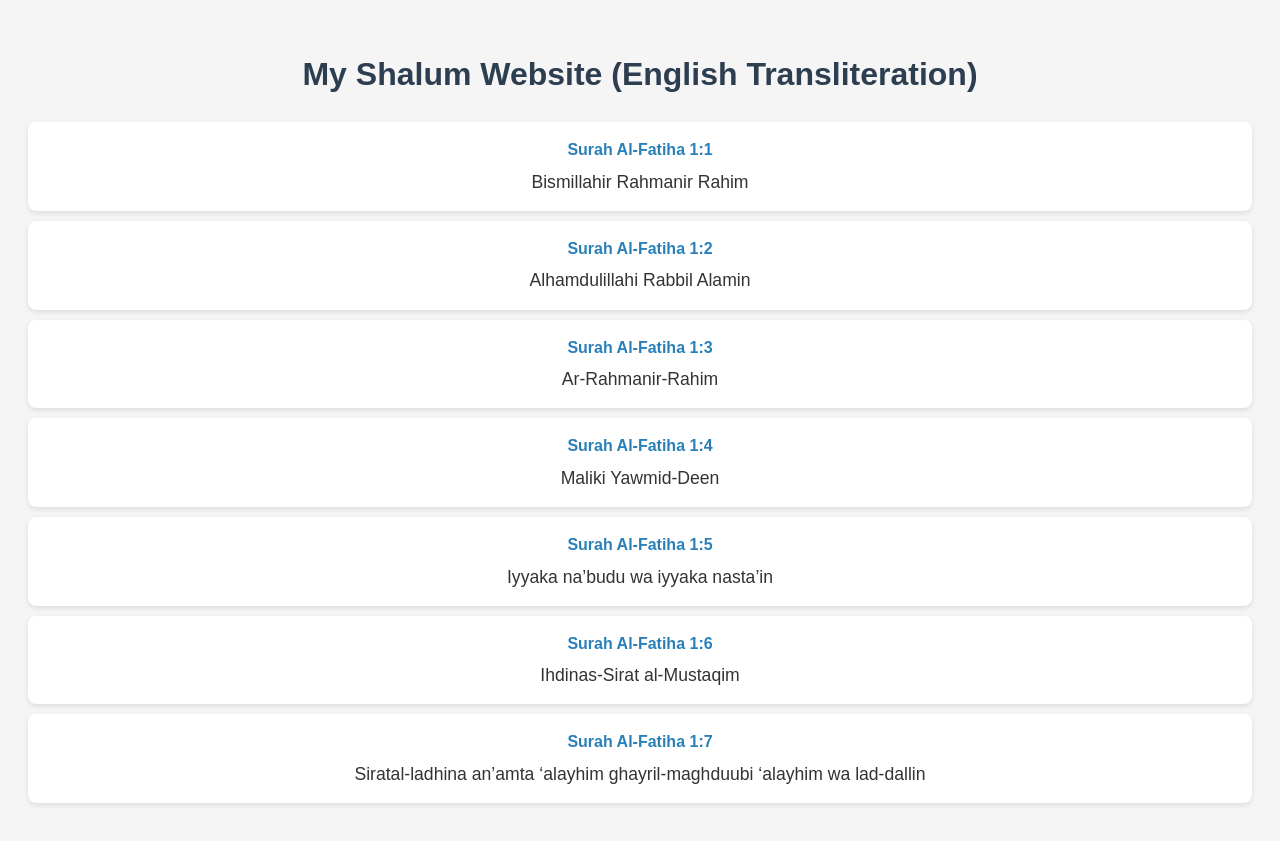
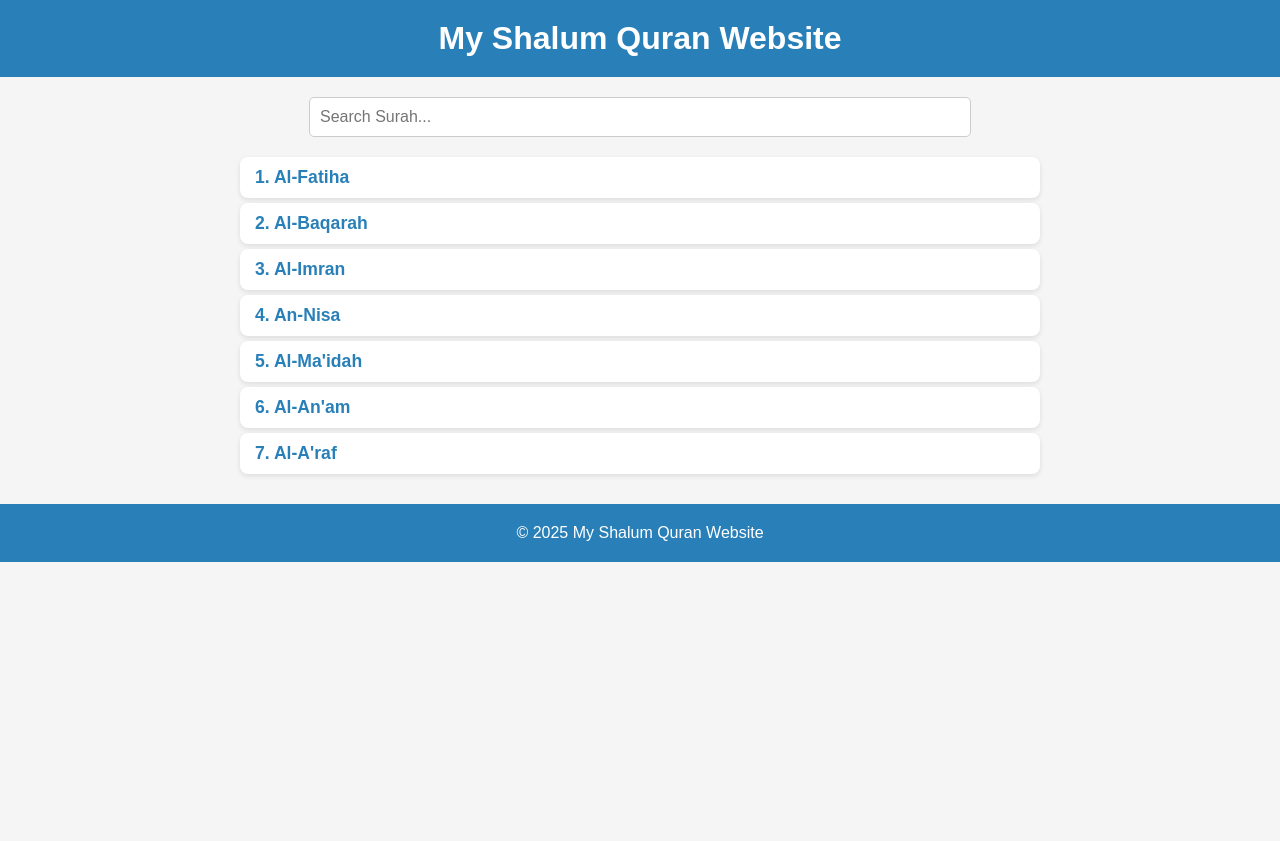
Before and after one commit to shalumsh799-creator/Shalum-site, a plain HTML site: page index.html in a window 1280 px wide. After the commit the page ends 800 px from the top, so only its background shows below. Drawn offline with Linux system fonts and the light colour scheme.

Commit message:
Update index.html

```diff
--- a/index.html
+++ b/index.html
@@ -3,76 +3,128 @@
 <head>
   <meta charset="UTF-8">
   <meta name="viewport" content="width=device-width, initial-scale=1.0">
-  <title>My Shalum Website</title>
-  <link rel="stylesheet" href="style.css">
+  <title>My Shalum Quran Website</title>
   <style>
     body {
       font-family: Arial, sans-serif;
       background-color: #f5f5f5;
       color: #333;
+      margin: 0;
+      padding: 0;
+    }
+
+    header {
+      background-color: #2980b9;
+      color: white;
       padding: 20px;
-      line-height: 1.6;
+      text-align: center;
     }
-    h1 {
+
+    header h1 {
+      margin: 0;
+      font-size: 2rem;
+    }
+
+    main {
+      max-width: 800px;
+      margin: 20px auto;
+      padding: 0 10px;
+    }
+
+    .search-box {
+      margin: 20px 0;
       text-align: center;
-      color: #2c3e50;
     }
-    .verse {
-      background: #fff;
-      padding: 15px;
-      margin: 10px 0;
+
+    .search-box input {
+      width: 80%;
+      padding: 10px;
+      font-size: 1rem;
+      border-radius: 5px;
+      border: 1px solid #ccc;
+    }
+
+    ul.surah-list {
+      list-style-type: none;
+      padding: 0;
+    }
+
+    ul.surah-list li {
+      background: white;
+      margin: 5px 0;
+      padding: 10px 15px;
       border-radius: 8px;
       box-shadow: 0 2px 5px rgba(0,0,0,0.1);
+      font-weight: bold;
+      font-size: 1.1rem;
+      transition: 0.2s;
     }
-    .verse h2 {
-      margin: 0 0 5px 0;
-      font-size: 1rem;
+
+    ul.surah-list li:hover {
+      background-color: #d6eaf8;
+    }
+
+    ul.surah-list li a {
+      text-decoration: none;
       color: #2980b9;
+      display: block;
     }
-    .verse p {
-      font-size: 1.1rem;
-      margin: 0;
+
+    footer {
+      text-align: center;
+      padding: 20px;
+      background: #2980b9;
+      color: white;
+      margin-top: 30px;
     }
   </style>
 </head>
 <body>
-  <h1>My Shalum Website (English Transliteration)</h1>
 
-  <div class="verse">
-    <h2>Surah Al-Fatiha 1:1</h2>
-    <p>Bismillahir Rahmanir Rahim</p>
+<header>
+  <h1>My Shalum Quran Website</h1>
+</header>
+
+<main>
+  <div class="search-box">
+    <input type="text" id="searchInput" placeholder="Search Surah...">
   </div>
 
-  <div class="verse">
-    <h2>Surah Al-Fatiha 1:2</h2>
-    <p>Alhamdulillahi Rabbil Alamin</p>
-  </div>
+  <ul class="surah-list" id="surahList">
+    <!-- Example Surahs; you can add more -->
+    <li><a href="surahs/1.html">1. Al-Fatiha</a></li>
+    <li><a href="surahs/2.html">2. Al-Baqarah</a></li>
+    <li><a href="surahs/3.html">3. Al-Imran</a></li>
+    <li><a href="surahs/4.html">4. An-Nisa</a></li>
+    <li><a href="surahs/5.html">5. Al-Ma'idah</a></li>
+    <li><a href="surahs/6.html">6. Al-An'am</a></li>
+    <li><a href="surahs/7.html">7. Al-A'raf</a></li>
+    <!-- Add all 114 Surahs here -->
+  </ul>
+</main>
 
-  <div class="verse">
-    <h2>Surah Al-Fatiha 1:3</h2>
-    <p>Ar-Rahmanir-Rahim</p>
-  </div>
+<footer>
+  &copy; 2025 My Shalum Quran Website
+</footer>
 
-  <div class="verse">
-    <h2>Surah Al-Fatiha 1:4</h2>
-    <p>Maliki Yawmid-Deen</p>
-  </div>
+<script>
+  const searchInput = document.getElementById('searchInput');
+  const surahList = document.getElementById('surahList');
+  const surahs = surahList.getElementsByTagName('li');
 
-  <div class="verse">
-    <h2>Surah Al-Fatiha 1:5</h2>
-    <p>Iyyaka na’budu wa iyyaka nasta’in</p>
-  </div>
+  searchInput.addEventListener('keyup', function() {
+    const filter = searchInput.value.toLowerCase();
+    for (let i = 0; i < surahs.length; i++) {
+      const a = surahs[i].getElementsByTagName('a')[0];
+      const textValue = a.textContent || a.innerText;
+      if (textValue.toLowerCase().indexOf(filter) > -1) {
+        surahs[i].style.display = '';
+      } else {
+        surahs[i].style.display = 'none';
+      }
+    }
+  });
+</script>
 
-  <div class="verse">
-    <h2>Surah Al-Fatiha 1:6</h2>
-    <p> Ihdinas-Sirat al-Mustaqim</p>
-  </div>
-
-  <div class="verse">
-    <h2>Surah Al-Fatiha 1:7</h2>
-    <p>Siratal-ladhina an’amta ‘alayhim ghayril-maghduubi ‘alayhim wa lad-dallin</p>
-  </div>
-
-  <script src="script.js"></script>
 </body>
 </html>
```
